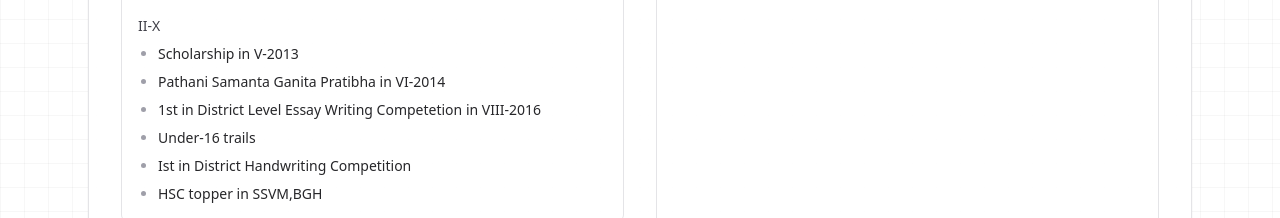
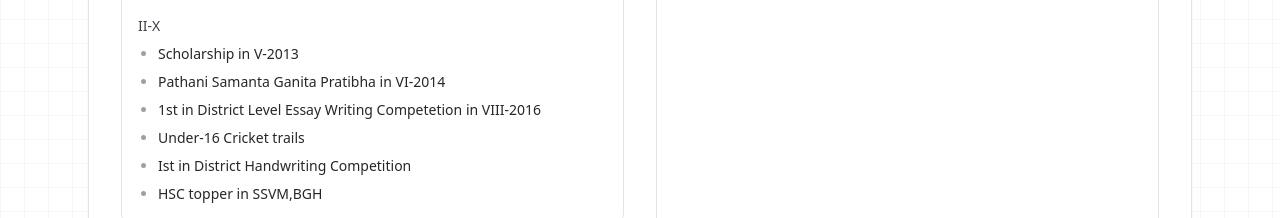
Before and after one commit to Ayush010-A/ayush-personal-website, a Next.js app: page / in a window 1280 px wide. Shown: the part 1840-2058 px from the top of the page. Built offline with nearby package versions, Linux system fonts and the light colour scheme.

Commit message:
Update page.tsx

```diff
--- a/app/page.tsx
+++ b/app/page.tsx
@@ -418,7 +418,7 @@ export default function Page() {
                                                 "Scholarship in V-2013",
                                                 "Pathani Samanta Ganita Pratibha in VI-2014",
                                                 "1st in District Level Essay Writing Competetion in VIII-2016",
-                                                "Under-16 trails",
+                                                "Under-16 Cricket trails",
                                                 "Ist in District Handwriting Competition",
                                                 "HSC topper in SSVM,BGH"
                                             ],
```
